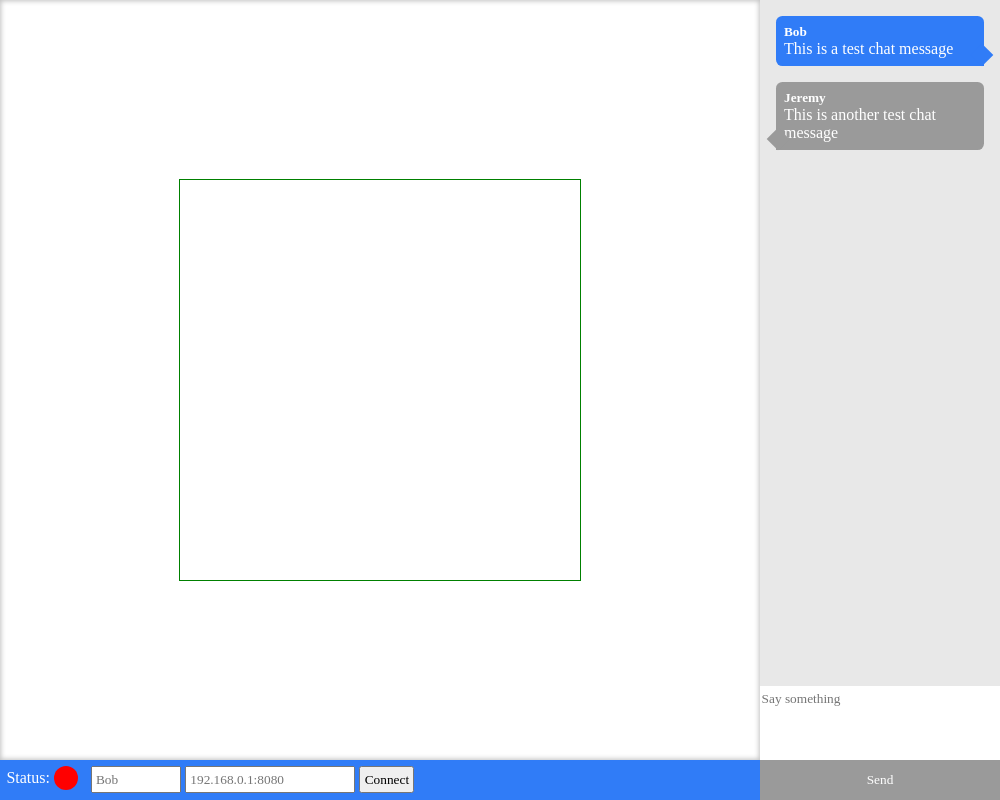
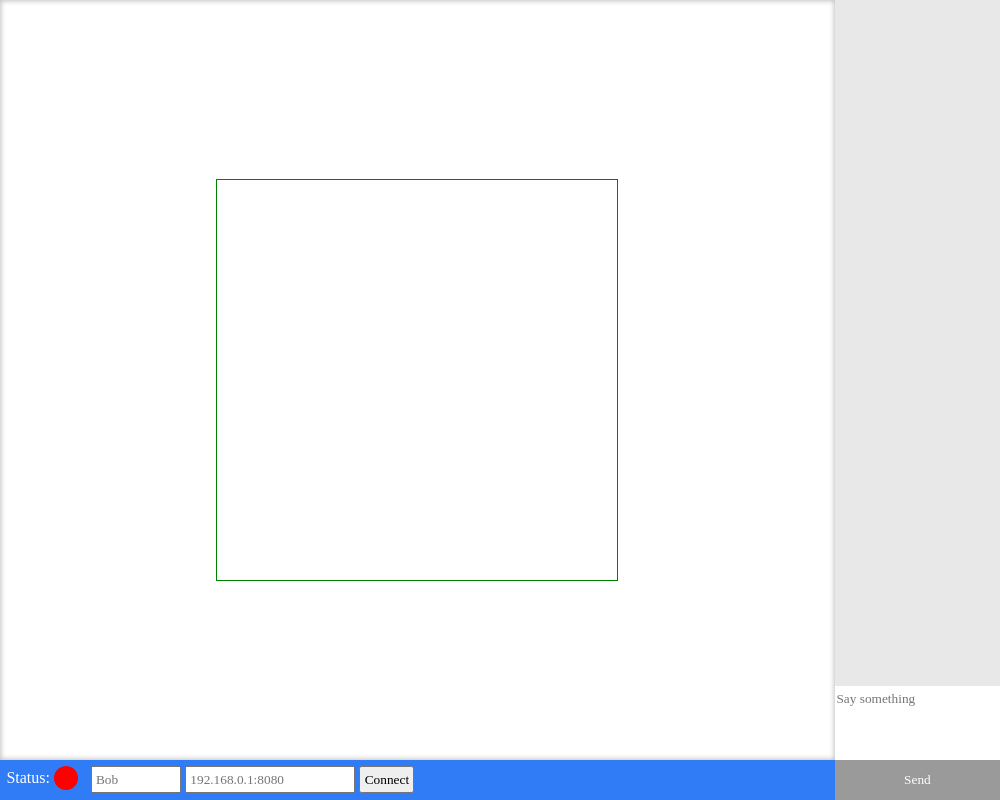
Before and after one commit to maxdevos49/ServerGame, an Electron app: page electron/frontend/index.html in a window 1000 px wide. Drawn offline with nearby package versions, Linux system fonts and the light colour scheme; a web font is replaced by a local one.

Commit message:
Removed test chat messages

```diff
--- a/electron/frontend/index.html
+++ b/electron/frontend/index.html
@@ -39,17 +39,7 @@
 		</div>
 		<!-- Chat section-->
 		<div class="row chat-container">
-			<div class="chat-history">
-				<div class="chat player1">
-					<h5>Bob</h5>
-					<span>This is a test chat message</span>
-				</div>
-
-				<div class="chat player2">
-					<h5>Jeremy</h5>
-					<span>This is another test chat message</span>
-				</div>
-			</div>
+			<div class="chat-history"></div>
 			<div class="chat-input-container row">
 				<textarea id="chatInput" placeholder="Say something" spellcheck="false"></textarea>
 				<button class="secondary-theme">Send</button>
```
